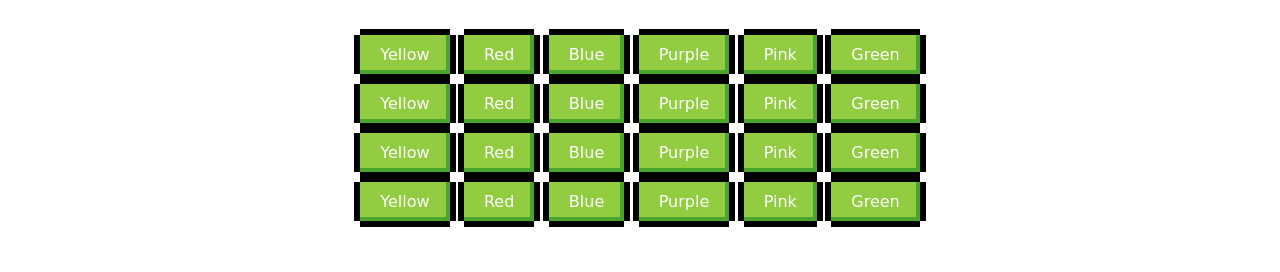
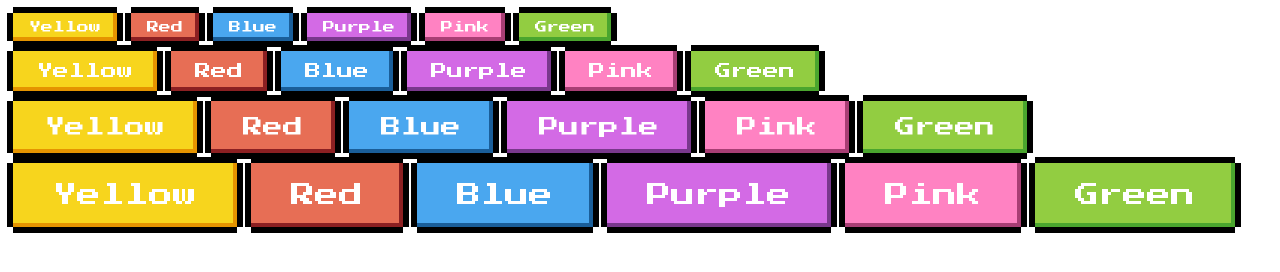
Before and after one commit to brunurb/HTML-CSS-TEMPLATES, a plain HTML site: page 8BITBUTTONS/index.html in a window 1280 px wide. Drawn offline with Linux system fonts and the light colour scheme.

Commit message:
Update 8bitbtn.css

```diff
--- a/8BITBUTTONS/8bitbtn.css
+++ b/8BITBUTTONS/8bitbtn.css
@@ -1,5 +1,10 @@
-/* Converted SCSS Variables */
+/* Font import */
+@import url('https://fonts.googleapis.com/css2?family=Press+Start+2P&display=swap');
+
+/* Root size and color variables */
 :root {
+    --button-font-size: 20px;
+    --button-padding: 16px 32px;
     --outline-width: 6px;
     --shadow-width: 4px;
     --button-background: #92CD41;
@@ -13,40 +18,35 @@
     --reset-shadow-color: #8C2022;
 }
 
-body {
-    font-family: 'Maven Pro', sans-serif;
-    text-align: center;
-    padding: 30px;
-    max-width: 1000px;
-    margin: 0 auto;
-}
-
+/* Base button style */
 .eightbit-btn {
     background: var(--button-background);
     display: inline-block;
     position: relative;
     text-align: center;
-    font-size: 16px;
-    padding: 10px 20px;
+    font-size: var(--button-font-size);
+    padding: var(--button-padding);
     font-family: 'Press Start 2P', cursive;
     text-decoration: none;
     color: white;
-    box-shadow: inset calc(-1 * var(--shadow-width)) calc(-1 * var(--shadow-width)) 0 0 var(--shadow-color);
+    box-shadow: inset calc(-1 * var(--shadow-width)) calc(-1 * var(--shadow-width)) 0px 0px var(--shadow-color);
     margin: 5px;
+    border: none;
 }
 
 .eightbit-btn:hover,
 .eightbit-btn:focus {
     background: var(--sec-button-background);
-    box-shadow: inset calc(-1.5 * var(--shadow-width)) calc(-1.5 * var(--shadow-width)) 0 0 var(--shadow-color);
+    box-shadow: inset calc(-1.5 * var(--shadow-width)) calc(-1.5 * var(--shadow-width)) 0px 0px var(--shadow-color);
 }
 
 .eightbit-btn:active {
-    box-shadow: inset var(--shadow-width) var(--shadow-width) 0 0 var(--shadow-color);
+    box-shadow: inset var(--shadow-width) var(--shadow-width) 0px 0px var(--shadow-color);
 }
 
-.eightbit-btn::before,
-.eightbit-btn::after {
+/* Button outline effect */
+.eightbit-btn:before,
+.eightbit-btn:after {
     content: '';
     position: absolute;
     width: 100%;
@@ -54,62 +54,53 @@ body {
     box-sizing: content-box;
 }
 
-.eightbit-btn::before {
+.eightbit-btn:before {
     top: calc(-1 * var(--outline-width));
     left: 0;
     border-top: var(--outline-width) black solid;
     border-bottom: var(--outline-width) black solid;
 }
 
-.eightbit-btn::after {
+.eightbit-btn:after {
     left: calc(-1 * var(--outline-width));
     top: 0;
     border-left: var(--outline-width) black solid;
     border-right: var(--outline-width) black solid;
 }
 
-.eightbit-btn--reset {
-    background: var(--reset-button-background);
-    box-shadow: inset calc(-1 * var(--shadow-width)) calc(-1 * var(--shadow-width)) 0 0 var(--reset-shadow-color);
+/* Different button color schemes */
+.eightbit-btn--yellow {
+    --button-background: #F7D51D;
+    --sec-button-background: #F2C409;
+    --shadow-color: #E59400;
 }
 
-.eightbit-btn--reset:hover,
-.eightbit-btn--reset:focus {
-    background: var(--reset-sec-button-background);
-    box-shadow: inset calc(-1.5 * var(--shadow-width)) calc(-1.5 * var(--shadow-width)) 0 0 var(--reset-shadow-color);
+.eightbit-btn--red {
+    --button-background: #E76E55;
+    --sec-button-background: #CE372B;
+    --shadow-color: #8C2022;
 }
 
-.eightbit-btn--reset:active {
-    box-shadow: inset var(--shadow-width) var(--shadow-width) 0 0 var(--reset-shadow-color);
+.eightbit-btn--blue {
+    --button-background: #4AA7EF;
+    --sec-button-background: #2D85D4;
+    --shadow-color: #1A5E99;
 }
 
-.eightbit-btn--proceed {
-    background: var(--alt-button-background);
-    box-shadow: inset calc(-1 * var(--shadow-width)) calc(-1 * var(--shadow-width)) 0 0 var(--alt-shadow-color);
+.eightbit-btn--purple {
+    --button-background: #D36AE5;
+    --sec-button-background: #B058C6;
+    --shadow-color: #79388C;
 }
 
-.eightbit-btn--proceed:hover,
-.eightbit-btn--proceed:focus {
-    background: var(--alt-sec-button-background);
-    box-shadow: inset calc(-1.5 * var(--shadow-width)) calc(-1.5 * var(--shadow-width)) 0 0 var(--alt-shadow-color);
+.eightbit-btn--pink {
+    --button-background: #FF82C2;
+    --sec-button-background: #E265A6;
+    --shadow-color: #A83E74;
 }
 
-.eightbit-btn--proceed:active {
-    box-shadow: inset var(--shadow-width) var(--shadow-width) 0 0 var(--alt-shadow-color);
-}
-
-.top {
-    background: #f0f0f0;
-    padding: 20px;
-}
-
-.middle {
-    padding: 20px;
-    background: #e9ecef;
-    min-height: 300px;
-}
-
-.footer {
-    background: #d1d1d1;
-    padding: 20px;
-}
+/* Adjust font size and padding for different button rows */
+.row-small .eightbit-btn { font-size: 12px; padding: 8px 16px; }
+.row-medium .eightbit-btn { font-size: 16px; padding: 12px 24px; }
+.row-large .eightbit-btn { font-size: 20px; padding: 16px 32px; }
+.row-xlarge .eightbit-btn { font-size: 24px; padding: 20px 40px; }
```
